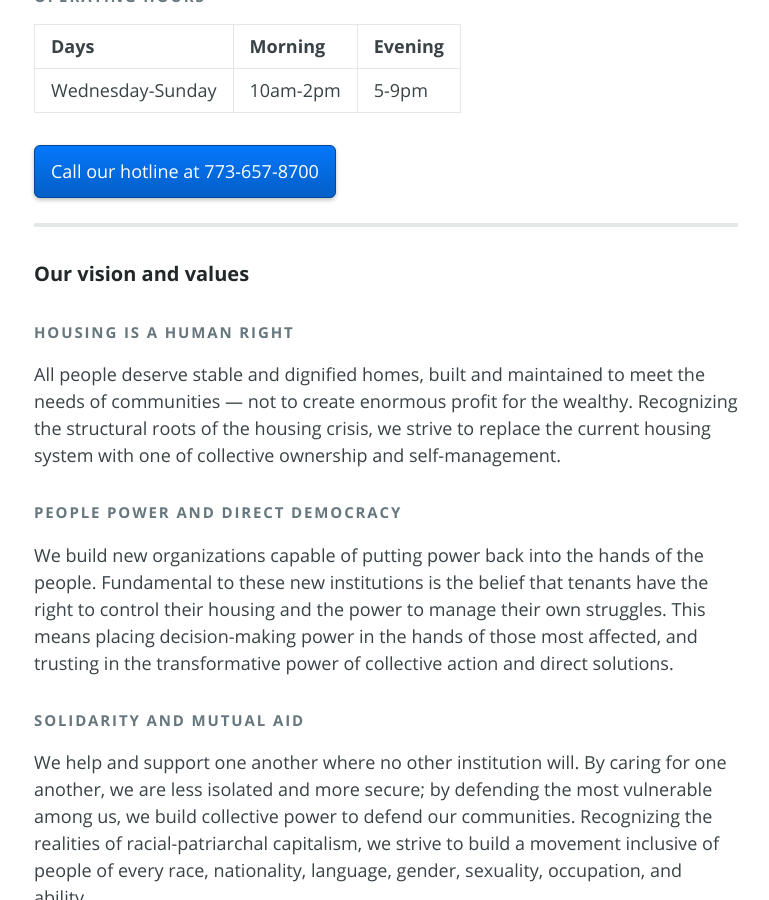
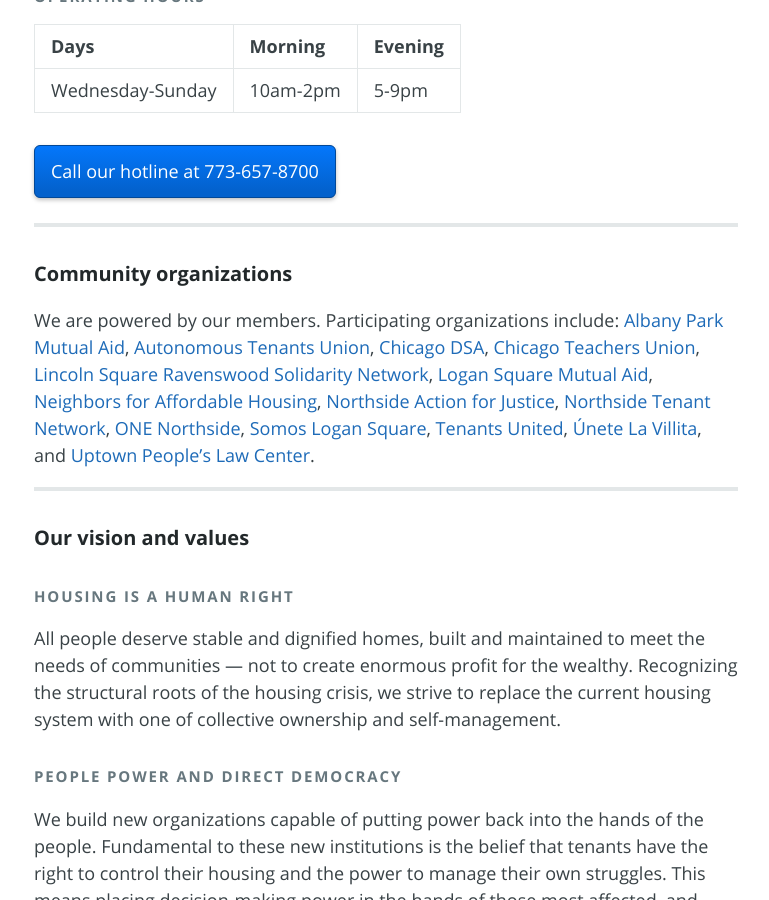
Before and after one commit to ChicagoTenants/chicagotenants.org, a Jekyll site: the page built from index.md, in a window 1280 px wide and 900 px high, scrolled down 1000 px. Shown: the whole window, without its empty margins (254-1023 px from the left). Built offline with Jekyll 4.4.1, drawn with Linux system fonts in a browser that asks for light colours; nearby versions of some CDN libraries; some web fonts are replaced; library files that are not in the unit come from our copies.

Commit message:
added community orgs

```diff
--- a/index.md
+++ b/index.md
@@ -36,6 +36,13 @@
 
 ----
 
+### Community organizations
+
+We are powered by our members. Participating organizations include: [Albany Park Mutual Aid](https://www.albanyparkmutualaid.com/), [Autonomous Tenants Union](https://www.autonomoustenantsunion.org/),
+[Chicago DSA](https://www.chicagodsa.org/), [Chicago Teachers Union](https://www.ctulocal1.org/), [Lincoln Square Ravenswood Solidarity Network](https://www.facebook.com/LincolnSquareRavenswoodSolidarityNetwork/), [Logan Square Mutual Aid](https://www.logansquaremutualaid.org/), [Neighbors for Affordable Housing](https://www.neighborsforaffordablehousing.org/), [Northside Action for Justice](http://www.actionforjustice.org/), [Northside Tenant Network](https://northsidetenantnetwork.wordpress.com/), [ONE Northside](http://onenorthside.org/), [Somos Logan Square](https://wearesomos.org/en/), [Tenants United](https://www.tenantsunitedchicago.org/), [Únete La Villita](https://unetelavillita.wordpress.com/), and [Uptown People's Law Center](https://www.uplcchicago.org/).
+
+----
+
 ### Our vision and values
 
 ##### Housing is a human right
```
Also changed, not shown: _translations/es.md (+7 -0 lines).
